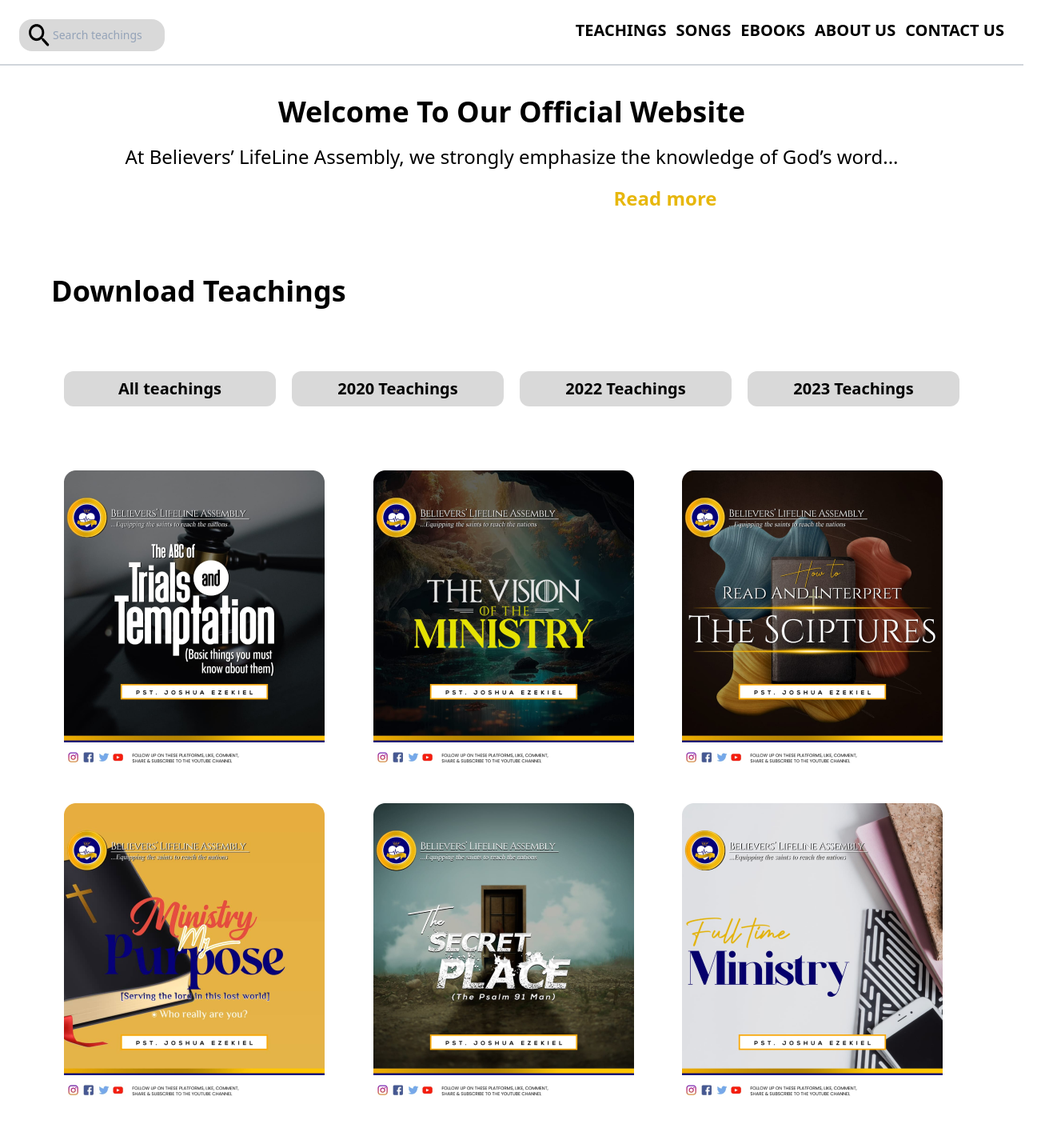
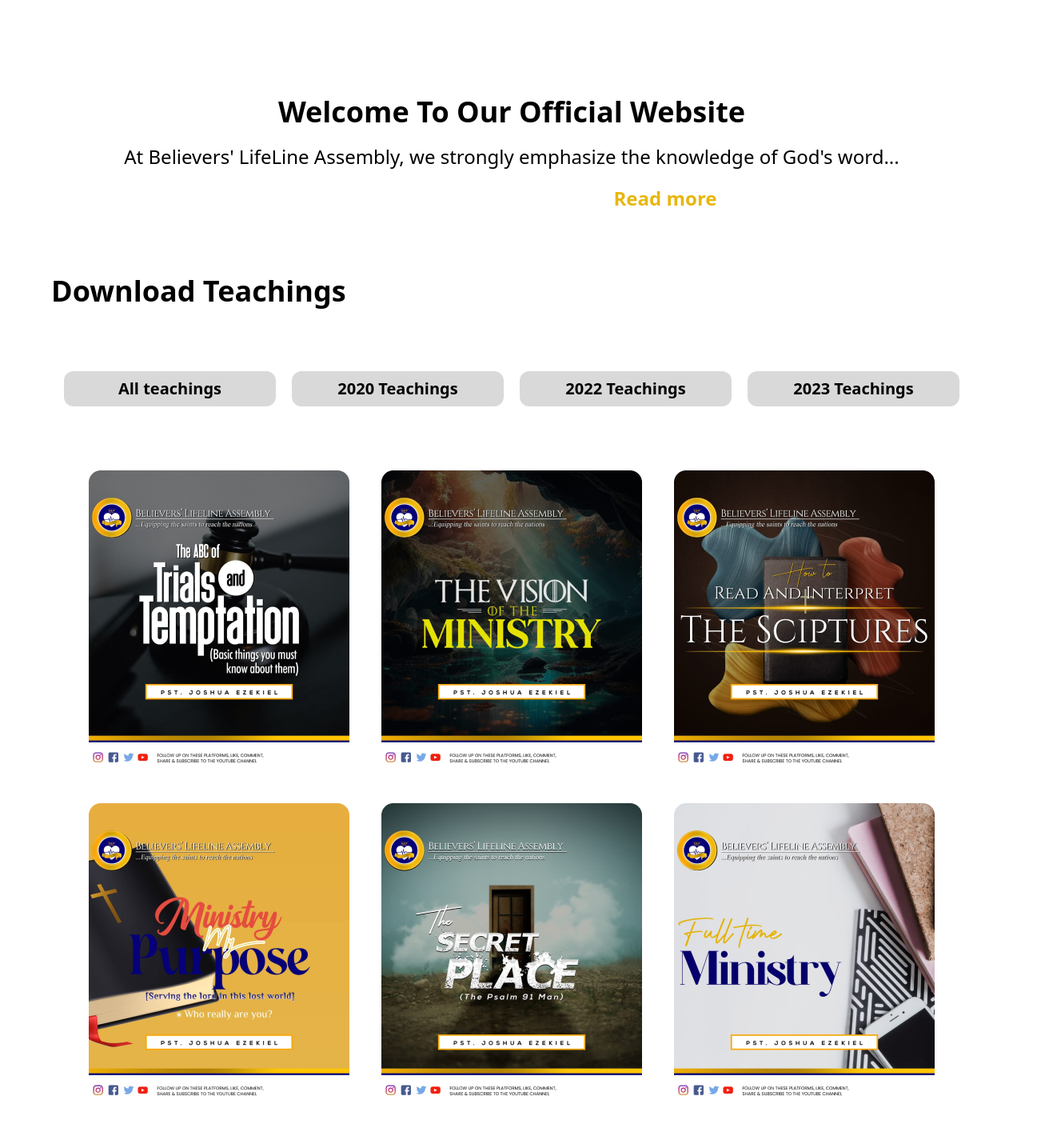
Before and after one commit to Shezcute09/BLA-CHURCH-PROJECT, a React (Vite) app: page /AudioTeachings in a window 1280 px wide. Shown: the top 1435 px of the page at 80% size, 1312 px wide, since content can reach past the window. Built offline with nearby package versions, Linux system fonts and the light colour scheme.

Commit message:
corrections made

```diff
--- a/src/App.css
+++ b/src/App.css
@@ -0,0 +1,3 @@
+* {
+  background-size: contain;
+}
--- a/src/components/AudioTeachings/AudioTeachings.jsx
+++ b/src/components/AudioTeachings/AudioTeachings.jsx
@@ -1,19 +1,47 @@
 import { Link } from "react-router-dom";
-import { StructureOfTeaching } from "../StructureOfTeaching";
-import { Header } from "../Header";
 
 export function AudioTeachings() {
+  const teachingsRoute = [
+    {
+      source: "/public/assets/teaching1.png",
+      link: "",
+    },
+
+    {
+      source: "/public/assets/teaching2.png",
+      link: "",
+    },
+
+    {
+      source: "/public/assets/teaching3.png",
+      link: "",
+    },
+
+    {
+      source: "/public/assets/teaching4.png",
+      link: "",
+    },
+
+    {
+      source: "/public/assets/teaching5.png",
+      link: "",
+    },
+
+    {
+      source: "/public/assets/teaching6.png",
+      link: "",
+    },
+  ];
   return (
     <>
-      <Header />
       <div className="pt-10 px-4 mt-20">
         <div className="text-center">
           <h1 className=" font-bold md:text-4xl text-2xl ">
             Welcome To Our Official Website
           </h1>
           <p className="mt-5 mb-5 font-medium md:text-2xl text-xl">
-            At Believers’ LifeLine Assembly, we strongly emphasize the knowledge
-            of God’s word...{" "}
+            At Believers&apos; LifeLine Assembly, we strongly emphasize the
+            knowledge of God&apos;s word...{" "}
           </p>
           <Link
             className="md:ml-96  md:font-semibold font-medium md:text-2xl text-xl text-[#e7b70d]"
@@ -23,7 +51,7 @@
           </Link>
         </div>
 
-        <h1 className=" md:mb-10 md:mt-20 mt-10 md:w-full md:ms-12 md:font-bold font-semibold md:text-4xl text-2xl">
+        <h1 className=" md:mb-10 md:mt-20 mt-10 md:ms-12 md:font-bold font-semibold md:text-4xl text-2xl">
           Download Teachings
         </h1>
         <main className="mt-10 md:mt-20 mb-20 grid grid-cols-1 sm:grid-cols-2 md:grid-cols-2 lg:grid-cols-4 gap-5 mx-auto px-6 sm:px-8 md:px-12 lg:px-16">
@@ -43,16 +71,19 @@
       </div>
 
       {/* make it an array map */}
-      <div className="px-20 grid grid-cols-1 sm:grid-cols-2 md:grid-cols-3 lg:grid-cols-3 gap-10 mx-auto">
-        <StructureOfTeaching source={`/assets/teaching1.png`} link="" />
-        <StructureOfTeaching source={`/assets/teaching2.png`} link="" />
-        <StructureOfTeaching source={`/assets/teaching3.png`} link="" />
-        <StructureOfTeaching source={`/assets/teaching4.png`} link="" />
-        <StructureOfTeaching source={`/assets/teaching5.png`} link="" />
-        <StructureOfTeaching source={`/assets/teaching6.png`} link="" />
+      <div className="flex justify-center">
+        {" "}
+        {/* Wrapping div to center the grid */}
+        <div className="grid grid-cols-1 sm:grid-cols-2 md:grid-cols-3 lg:grid-cols-3 gap-10 px-10">
+          {teachingsRoute.map((teachingRoute, i) => (
+            <Link key={i} className="" to={teachingRoute.link}>
+              <img src={teachingRoute.source} alt="" />
+            </Link>
+          ))}
+        </div>
       </div>
 
-      <div className="mx-auto bg-white py-20">
+      <div className="mx-auto bg-white py-20 w-max">
         <button className="mx-1 bg-[#d9d9d9] p-4 hover:bg-[#e7b70d] transition-colors duration-500 ease-in-out">
           1
         </button>
--- a/src/components/BLA_Logo.jsx
+++ b/src/components/BLA_Logo.jsx
@@ -11,7 +11,7 @@
         <div className="mt-10 flex flex-col items-center">
           <h2 className="md:text-4xl text-2xl font-bold  leading-tight">
             {/* change ' to &apos; */}
-            BELIEVERS’ LIFELINE
+            BELIEVERS&apos; LIFELINE
           </h2>
           <h2 className="md:text-4xl text-2xl font-bold ">ASSEMBLY</h2>
         </div>
--- a/src/components/Header.jsx
+++ b/src/components/Header.jsx
@@ -12,54 +12,54 @@
 
   const navRoute = [
     {
-       title: 'TEACHINGS',
-       route: '/',
+      title: "TEACHINGS",
+      route: "/",
     },
     {
-       title: 'SONGS',
-       route: '/',
+      title: "SONGS",
+      route: "/",
     },
     {
-       title: 'EBOOKS',
-       route: '/',
+      title: "EBOOKS",
+      route: "/",
     },
     {
-       title: 'ABOUT US',
-       route: '/',
+      title: "ABOUT US",
+      route: "/",
     },
     {
-       title: 'CONTACT US',
-       route: '/',
+      title: "CONTACT US",
+      route: "/",
     },
   ];
   return (
-    <div className='fixed top-0 left-0 right-0 bg-white z-10  border-b-solid border-b-gray-300 border-b-2'>
-      <div className=' h-8 flex justify-between mx-2 my-4 md:mx-6 md:my-6 '>
+    <div className="fixed top-0 left-0 right-0 bg-white z-10  border-b-solid border-b-gray-300 border-b-2">
+      <div className=" h-8 flex justify-between mx-2 my-4 md:mx-6 md:my-6 ">
         {/* no need to  use form*/}
-        <form className='flex items-center bg-[#d9d9d9] px-1 py-1 rounded-2xl h-10 md:w-34 md:px-3 md:py-3'>
+        <div className="flex items-center bg-[#d9d9d9] px-1 py-1 rounded-2xl h-10 md:w-34 md:px-3 md:py-3">
           <img
-            className='mr-1'
-            src='/assets/search.png'
-            alt='The search icon'
+            className="mr-1"
+            src="/assets/search.png"
+            alt="The search icon"
           />
           <input
-            className='bg-[#d9d9d9] outline-none placeholder:inter placeholder:text-slate-400 w-32 text-sm  '
-            type='search'
-            name=''
-            id=''
-            placeholder='Search teachings'
+            className="bg-[#d9d9d9] outline-none placeholder:inter placeholder:text-slate-400 w-32 text-sm  "
+            type="search"
+            name=""
+            id=""
+            placeholder="Search teachings"
           />
-        </form>
+        </div>
 
-        <nav className=' md:flex md:ml-auto md:space-x-3 hidden  '>
+        <nav className=" md:flex md:ml-auto md:space-x-3 hidden  ">
           {navRoute.map((route, i) => (
-            <Link key={i} className='font-bold text-xl' to={route.route}>
+            <Link key={i} className="font-bold text-xl" to={route.route}>
               {route.title}
             </Link>
           ))}
         </nav>
         <div
-          className='flex justify-end me-5 cursor-pointer md:hidden '
+          className="flex justify-end me-5 cursor-pointer md:hidden "
           onClick={toggleMenu}
         >
           <FontAwesomeIcon
@@ -68,25 +68,19 @@
           />
         </div>
         {isOpen && (
-          <nav className='md:hidden fixed inset-0 font-workSans fixed bg-[#9fcaff] text-[#3a4688] z-[9999] flex justify-center items-center '>
-            <div className='text-center'>
-              <Link to='' className='block my-3 text-lg hover:text-[#29306f]'>
-                TEACHINGS
+          <nav className="md:hidden fixed inset-0 font-workSans fixed bg-[#9fcaff] text-[#3a4688] z-[9999] flex justify-center items-center ">
+            <div className="text-center">
+              {navRoute.map((route, i) => (
+                <Link
+                  key={i}
+                  className="block my-3 text-lg hover:text-[#29306f]"
+                  to={route.route}
+                >
+                  {route.title}
                 </Link>
-              <Link to='' className='block my-3 text-lg hover:text-[#29306f]'>
-                SONGS
-              </Link>
-              <Link to='' className='block my-3 text-lg hover:text-[#29306f]'>
-                EBOOKS
-              </Link>
-              <Link to='' className='block my-3 text-lg hover:text-[#29306f]'>
-                ABOUT US
-              </Link>
-              <Link to='' className='block my-3 text-lg hover:text-[#29306f]'>
-                CONTACT US
-              </Link>
+              ))}
               <div
-                className='flex justify-center cursor-pointer md:hidden '
+                className="flex justify-center cursor-pointer md:hidden "
                 onClick={toggleMenu}
               >
                 <FontAwesomeIcon icon={isOpen ? faCircleXmark : faBars} />
--- a/src/components/MediaInformation/MediaInformation.jsx
+++ b/src/components/MediaInformation/MediaInformation.jsx
@@ -3,7 +3,7 @@
 export function MediaInformation() {
   return (
     <>
-      <div className="flex flex-col md:flex-row justify-evenly mb-20 mt-10 px-4 gap-4">
+      <div className="flex flex-wrap justify-evenly mb-20 mt-10 px-4 gap-4">
         <div className="bg-[#d9d9d9] flex flex-col gap-6 px-4 pb-10 md:pb-20 w-full md:w-[300px] md:px-6">
           <div className="my-5">
             <h2 className="font-bold md:text-lg text-xl ">RECENT NEWS</h2>
--- a/src/components/StructureOfTeaching.jsx
+++ /dev/null
@@ -1,13 +0,0 @@
-import { Link } from "react-router-dom";
-
-export function StructureOfTeaching({ source, link }) {
-  return (
-    <>
-      <div>
-        <Link to={link}>
-          <img src={source} />
-        </Link>
-      </div>
-    </>
-  );
-}
--- a/src/pages/Home.jsx
+++ b/src/pages/Home.jsx
@@ -1,5 +1,4 @@
-import React from 'react';
-import { HomeContainer } from '../containers/HomeContainer';
+import { HomeContainer } from "../containers/HomeContainer";
 
 export default function Home() {
   return <HomeContainer />;
```
Also changed, not shown: src/containers/HomeContainer.jsx (+5 -5 lines). Lines whose indentation alone changed are shown as unchanged.
